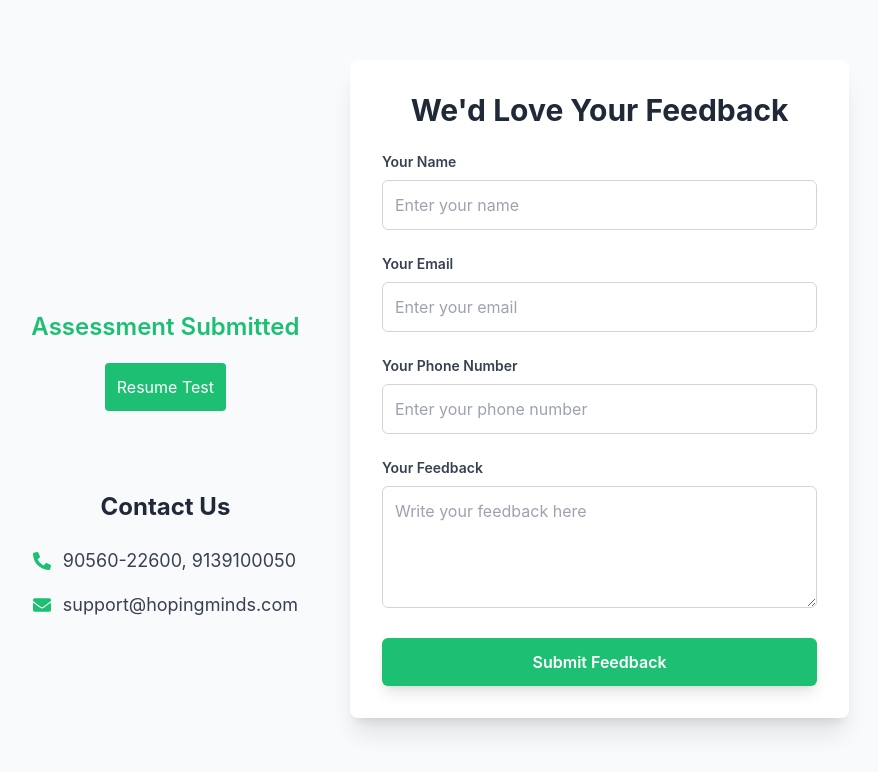
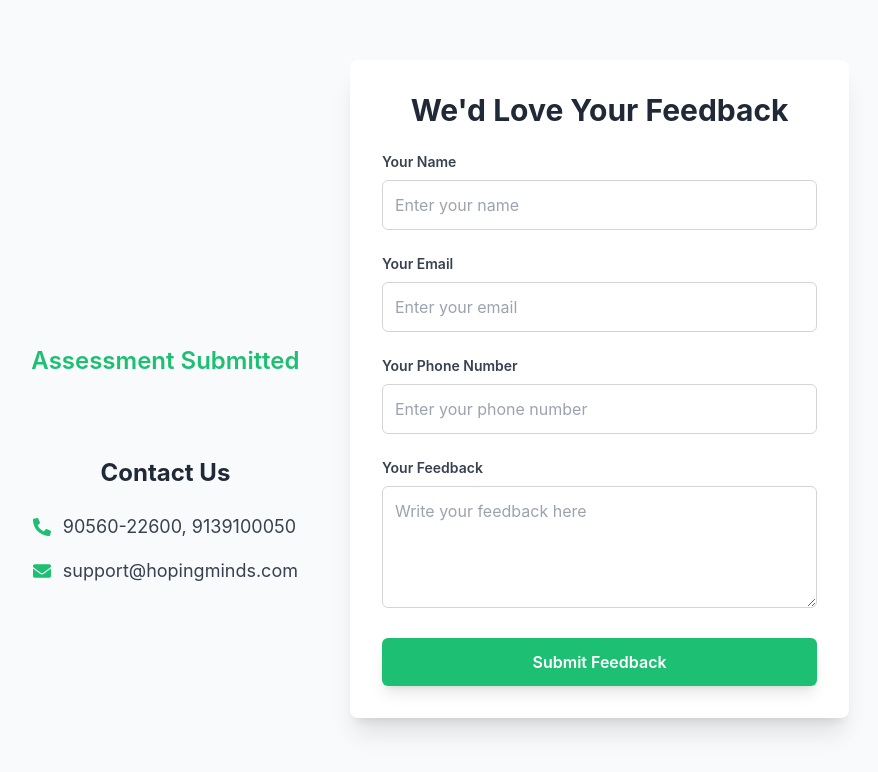
Before and after one commit to HMcodeLab/Assessment-frontend, a React (Create React App) app: page /submitted in a window 1280 px wide. Shown: the top 772 px of the page, without its empty margins (215-1093 px from the left). Built offline with nearby package versions, Linux system fonts and the light colour scheme.

Commit message:
save and next commit

```diff
--- a/src/Components/Submittedpage/submitassessment.js
+++ b/src/Components/Submittedpage/submitassessment.js
@@ -72,13 +72,13 @@ body:JSON.stringify(formData)
       }
     }
   };
-  function handleResume(){
-    localStorage.setItem('warnings'+localStorage.getItem('assessmenttoken'),3)
-    localStorage.removeItem('screenshots'+localStorage.getItem('assessmenttoken'))
-    navigate('/question')
-  }
+  // function handleResume(){
+  //   localStorage.setItem('warnings'+localStorage.getItem('assessmenttoken'),3)
+  //   localStorage.removeItem('screenshots'+localStorage.getItem('assessmenttoken'))
+  //   navigate('/question')
+  // }
   return (
-    <div className="h-screen bg-gray-50 py-10 px-4 w-full">
+    <div className="h-screen bg-gray-50 py-10 px-4 w-full overflow-y-hidden">
       <Toaster/>
       {/* Left: Image and Text, Right: Feedback Form */}
       <div className="flex items-center justify-center gap-5 mx-auto xsm:flex-col">
@@ -86,7 +86,7 @@ body:JSON.stringify(formData)
         <div className='md:w-1/2 flex justify-center items-center flex-col '>
           <img width="188" height="188" src="/ok.gif" alt="submitted" />
           <h1 className='text-[#1DBF73] font-semibold text-2xl mt-4'>Assessment Submitted</h1>
-          <button className='bg-[#1DBF73] text-white rounded p-3 mt-5' onClick={handleResume}>Resume Test</button>
+          {/* <button className='bg-[#1DBF73] text-white rounded p-3 mt-5' onClick={handleResume}>Resume Test</button> */}
           <div className="mt-12 rounded-lg p-8 max-w-6xl mx-auto">
             <h3 className="text-2xl font-bold text-center text-gray-800 mb-6">Contact Us</h3>
             <div className="space-y-4 text-center">
--- a/src/Components/Submittedpage/suspended.js
+++ b/src/Components/Submittedpage/suspended.js
@@ -94,7 +94,7 @@ function handleResume(){
   navigate('/question')
 }
   return (
-    <div className="h-screen bg-gray-50 py-10 px-4 w-full">
+    <div className="h-screen bg-gray-50 py-10 px-4 w-full overflow-y-hidden">
       <Toaster/>
       <div className="flex items-center justify-center gap-5 mx-auto xsm:flex-col">
         {/* Left: Image and Text */}
--- a/src/Components/newpatternquestion/index.js
+++ b/src/Components/newpatternquestion/index.js
@@ -277,6 +277,9 @@ function enterFullScreen() {
         setdata((prevArr) => {
           const newArr = [...prevArr]; // Create a shallow copy of the array
           newArr[index] = { ...newArr[index], submittedAnswer: Selected,isSubmitted:true }; // Update the specific object
+         if(index+1<Length){
+          newArr[index+1] = { ...newArr[index+1], isVisited:true }; // Update the specific object
+         }
           localStorage.setItem('data'+localStorage.getItem('assessmenttoken'),JSON.stringify(newArr))
 
           return newArr; // Set the updated array
```
